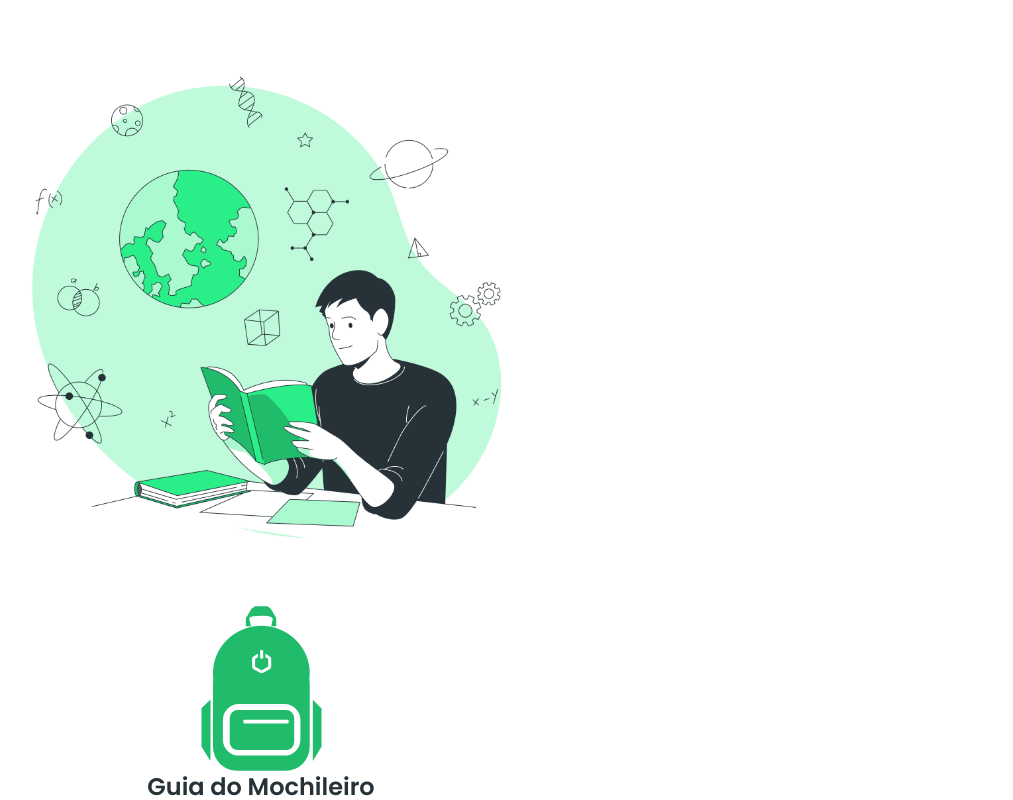
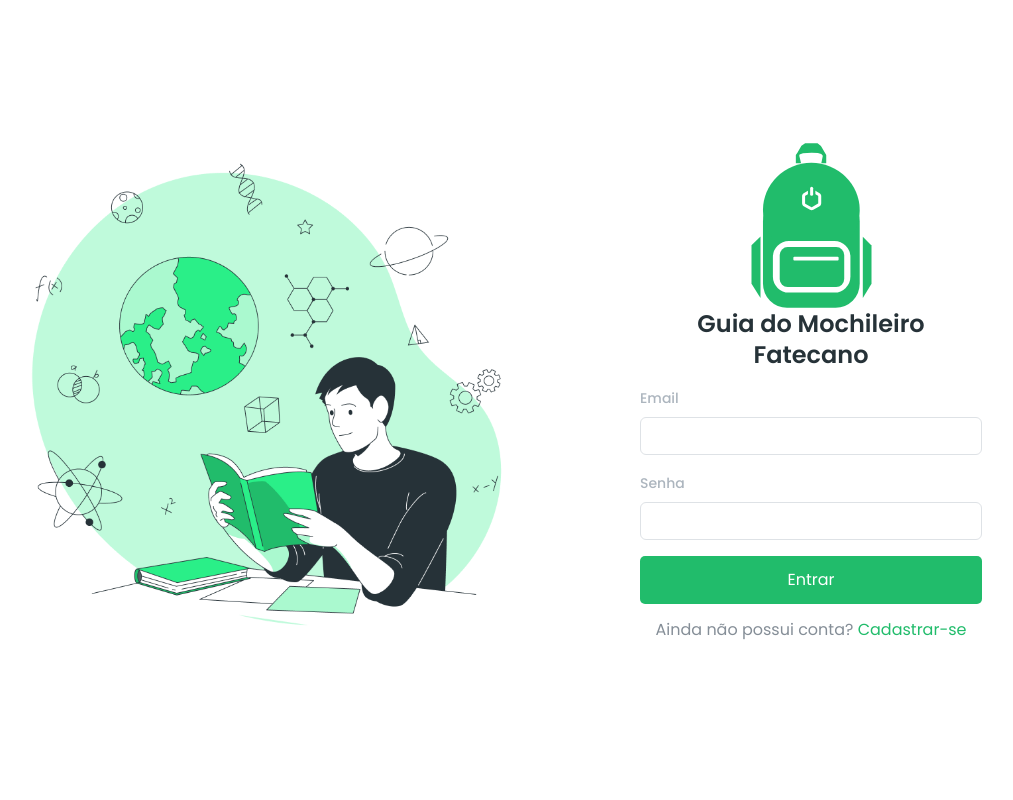
Before and after one commit to leonardoricci-tsi/Layout-Web--Synapse, an Angular app: page / in a window 1280 px wide. Shown: the top 800 px of the page, without its empty margins (104-1117 px from the left). Built offline with nearby package versions, Linux system fonts and the light colour scheme.

Commit message:
arrumando o display

```diff
--- a/src/app/components/login/login.component.html
+++ b/src/app/components/login/login.component.html
@@ -1,7 +1,7 @@
 <body>
   <div class="container-fluid d-flex align-items-center justify-content-center min-vh-100">
     <div class="container">
-      <div class="flex flex-row align-items-center">
+      <div class="d-flex flex-row align-items-center">
         <!-- Coluna da imagem -->
         <div class="col-md-6 d-none d-md-block">
           <img class="img-fluid" src="/img/Learning-bro (1) 1.png" alt="Ilustração">
```
